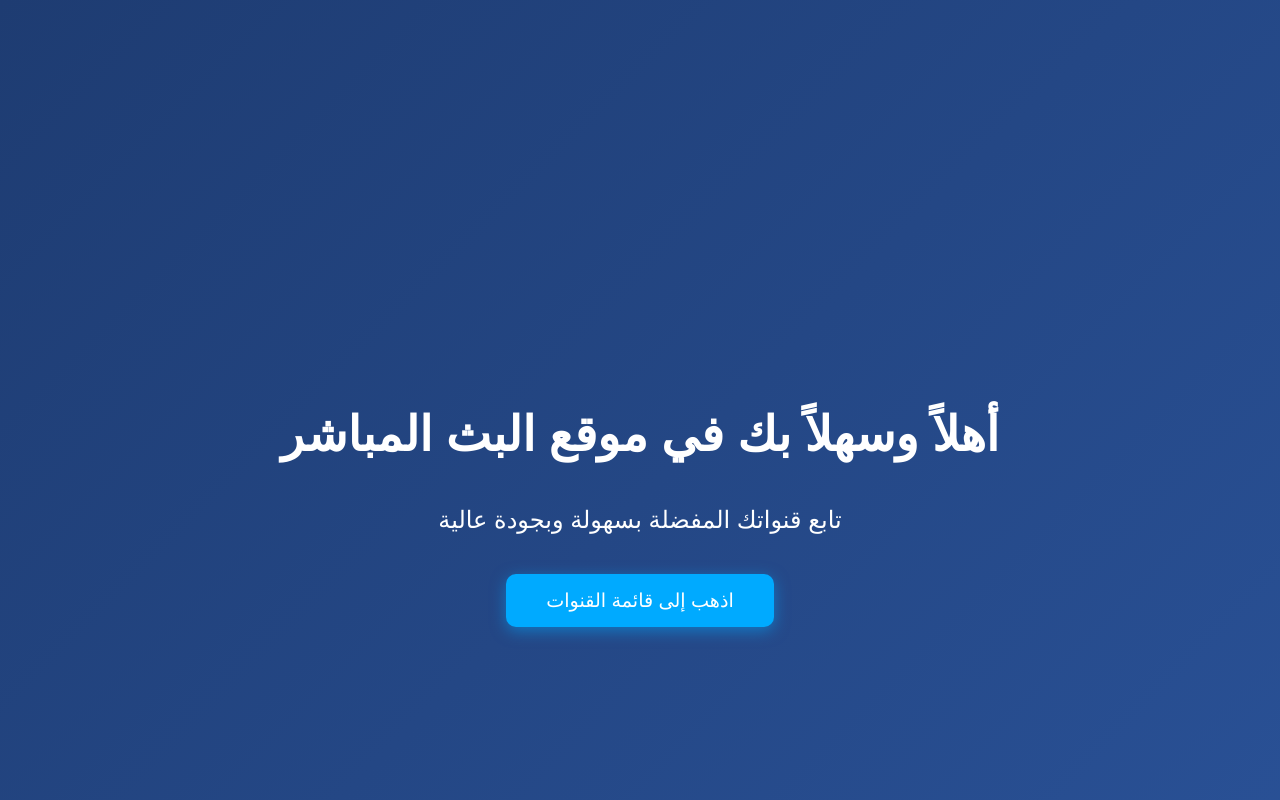
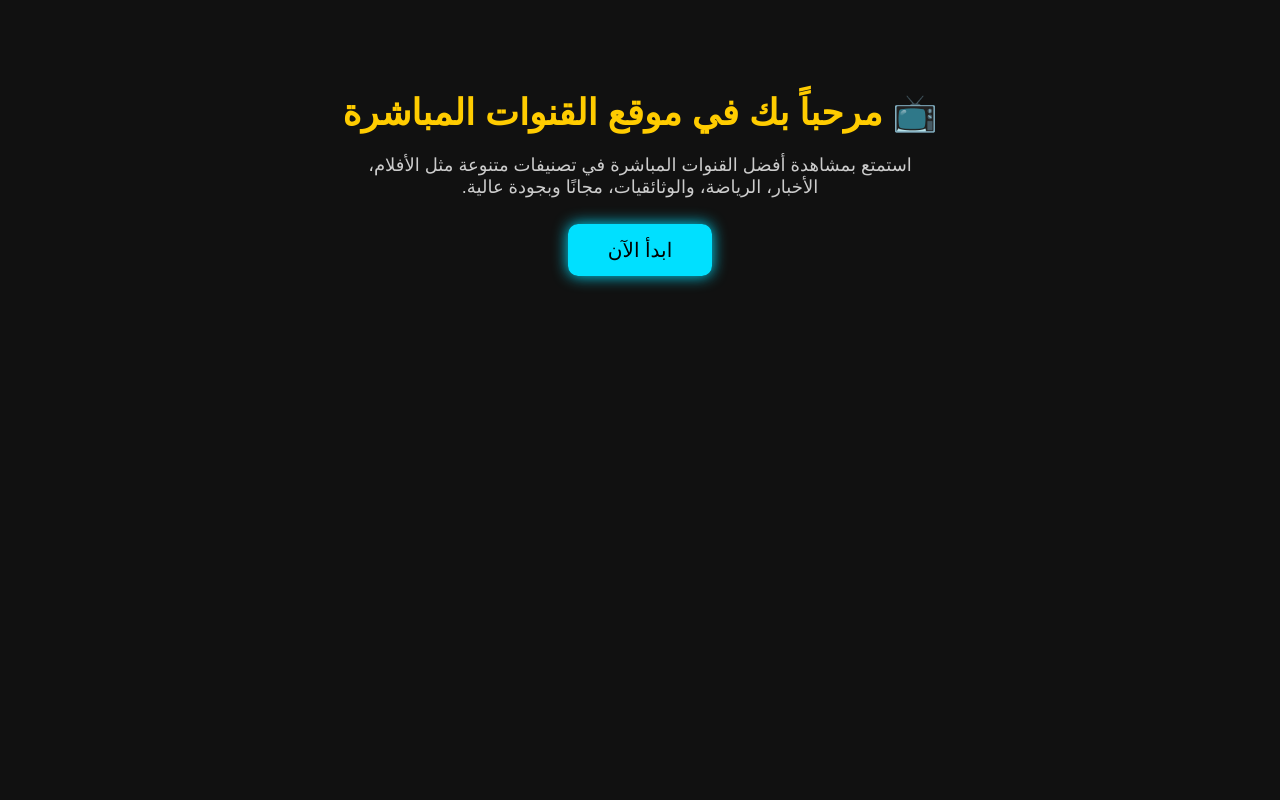
Before and after one commit to gity678/siteweb_1, a plain HTML site: page home.html in a window 1280 px wide. Shown: the top 800 px of the page. Drawn offline with Linux system fonts and the light colour scheme.

Commit message:
Update home.html

```diff
--- a/home.html
+++ b/home.html
@@ -1,51 +1,45 @@
 <!DOCTYPE html>
 <html lang="ar" dir="rtl">
 <head>
-  <meta charset="UTF-8" />
-  <title>مرحبا بك في موقع البث المباشر</title>
+  <meta charset="UTF-8">
+  <title>الرئيسية - موقع القنوات</title>
   <style>
     body {
       font-family: Arial, sans-serif;
-      background: linear-gradient(135deg, #1e3c72, #2a5298);
-      color: #fff;
+      background-color: #111;
+      color: #eee;
       text-align: center;
-      padding: 100px 20px;
-      height: 100vh;
-      margin: 0;
-      display: flex;
-      flex-direction: column;
-      justify-content: center;
-      align-items: center;
+      padding: 60px 20px;
     }
     h1 {
-      font-size: 3rem;
+      font-size: 36px;
+      color: #ffcc00;
       margin-bottom: 20px;
     }
     p {
-      font-size: 1.5rem;
-      margin-bottom: 40px;
+      font-size: 18px;
+      color: #ccc;
+      max-width: 600px;
+      margin: 0 auto 40px;
     }
-    a.button {
-      background-color: #0af;
-      color: white;
+    .start-btn {
+      background-color: #00e0ff;
+      color: #000;
+      padding: 15px 40px;
+      border-radius: 10px;
+      font-size: 20px;
       text-decoration: none;
-      padding: 15px 40px;
-      font-size: 1.2rem;
-      border-radius: 10px;
+      box-shadow: 0 0 15px #00e0ff;
       transition: background-color 0.3s ease;
-      box-shadow: 0 4px 15px rgba(0, 170, 255, 0.5);
     }
-    a.button:hover {
-      background-color: #08c;
-      box-shadow: 0 6px 20px rgba(0, 136, 204, 0.7);
+    .start-btn:hover {
+      background-color: #00bcd4;
     }
   </style>
 </head>
 <body>
-
-  <h1>أهلاً وسهلاً بك في موقع البث المباشر</h1>
-  <p>تابع قنواتك المفضلة بسهولة وبجودة عالية</p>
-  <a href="list.html" class="button">اذهب إلى قائمة القنوات</a>
-
+  <h1>📺 مرحباً بك في موقع القنوات المباشرة</h1>
+  <p>استمتع بمشاهدة أفضل القنوات المباشرة في تصنيفات متنوعة مثل الأفلام، الأخبار، الرياضة، والوثائقيات، مجانًا وبجودة عالية.</p>
+  <a class="start-btn" href="categories.html">ابدأ الآن</a>
 </body>
 </html>
```
